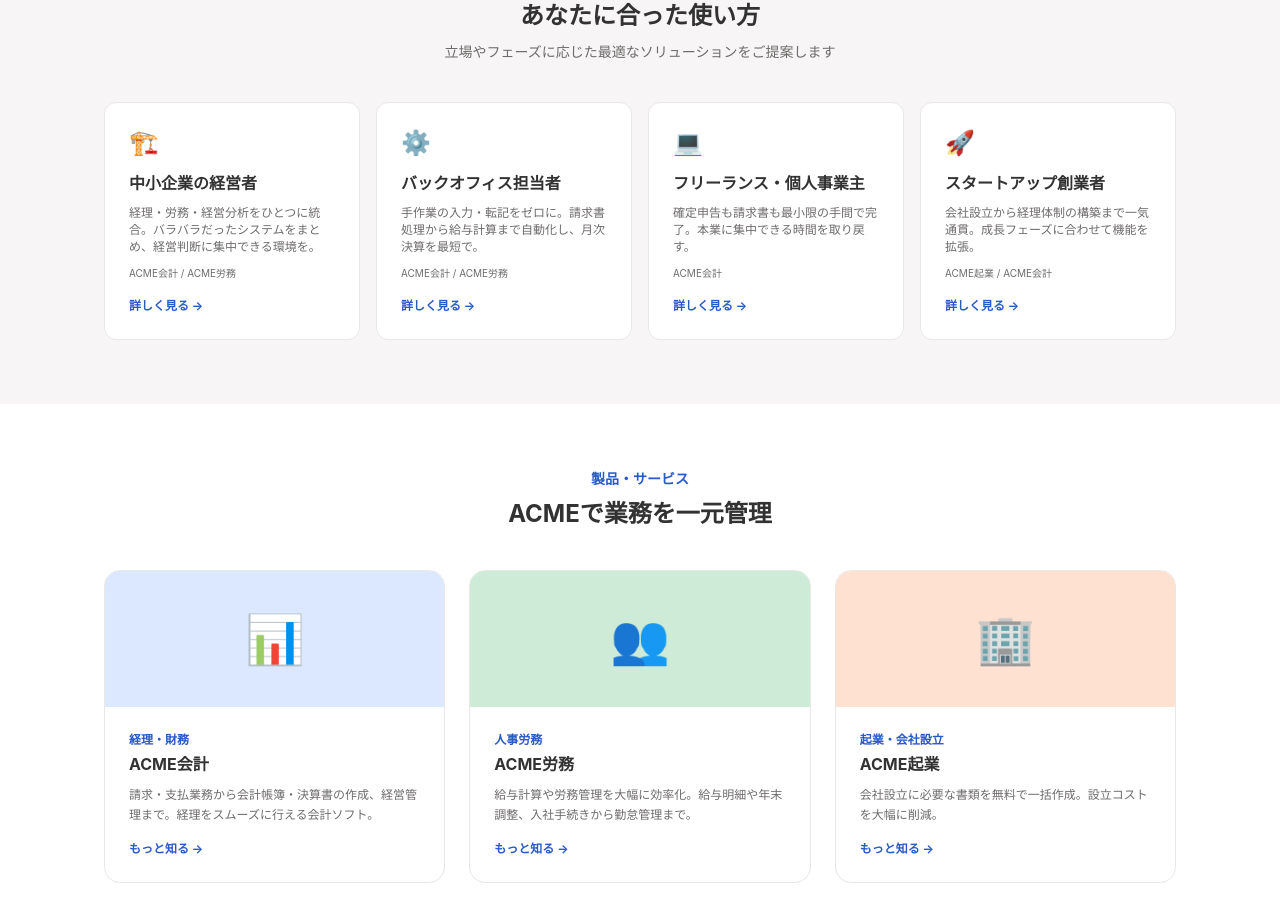
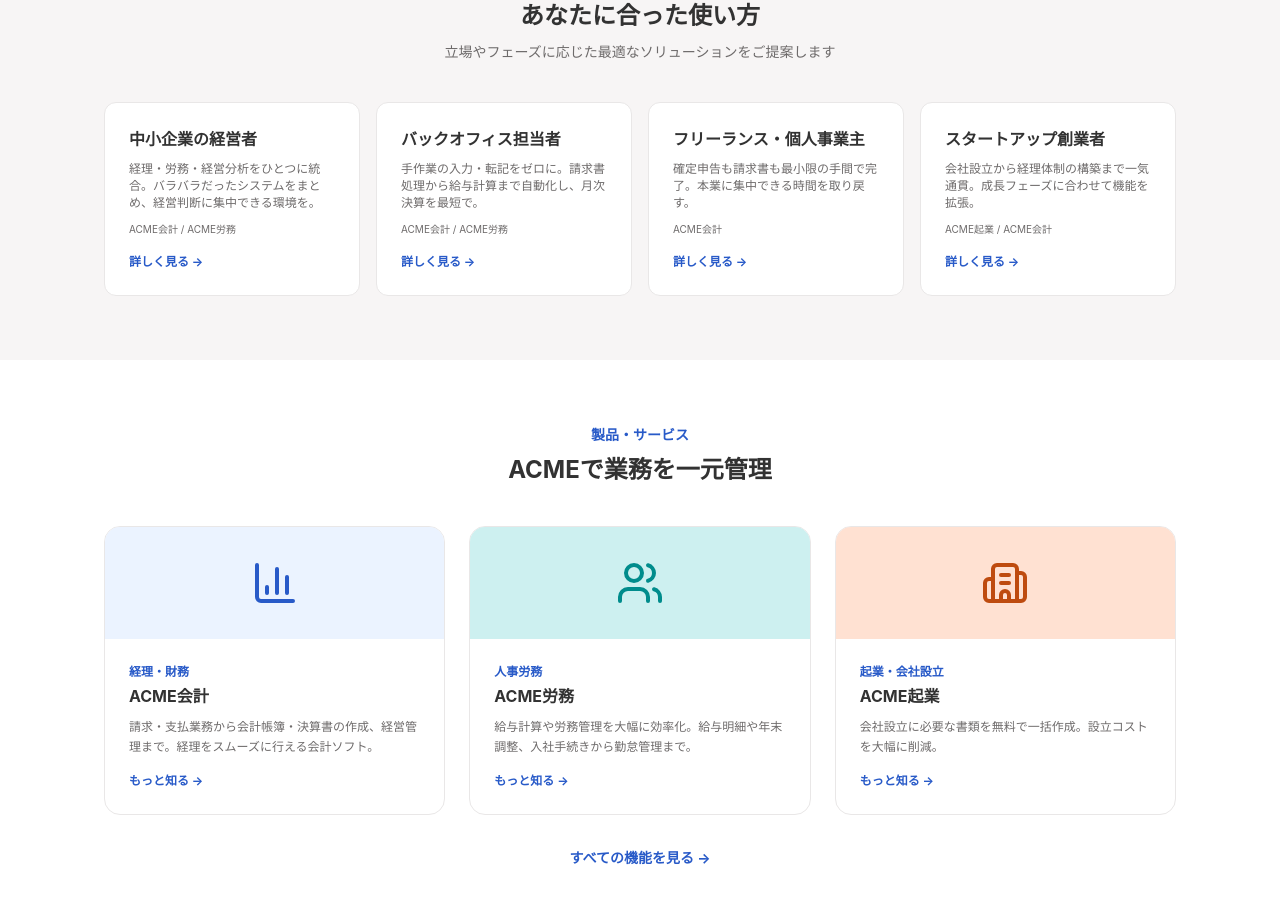
Before and after one commit to HikaruEgashira/v0-freee-starter, a Next.js app: page / in a window 1280 px wide. Shown: the part 915-1831 px from the top of the page. Built offline with nearby package versions, Linux system fonts and the light colour scheme.

Commit message:
replace emoji icons with lucide-react icons

```diff
--- a/app/page.tsx
+++ b/app/page.tsx
@@ -1,14 +1,24 @@
 import Link from "next/link";
+import { BarChart3, Users, Building2, type LucideIcon } from "lucide-react";
 
-const products = [
+const products: {
+  name: string;
+  href: string;
+  category: string;
+  description: string;
+  color: string;
+  iconColor: string;
+  icon: LucideIcon;
+}[] = [
   {
     name: "ACME会計",
     href: "/accounting",
     category: "経理・財務",
     description:
       "請求・支払業務から会計帳簿・決算書の作成、経営管理まで。経理をスムーズに行える会計ソフト。",
-    color: "bg-primary-100",
-    icon: "📊",
+    color: "bg-primary-50",
+    iconColor: "text-primary-600",
+    icon: BarChart3,
   },
   {
     name: "ACME労務",
@@ -16,8 +26,9 @@ const products = [
     category: "人事労務",
     description:
       "給与計算や労務管理を大幅に効率化。給与明細や年末調整、入社手続きから勤怠管理まで。",
-    color: "bg-green-100",
-    icon: "👥",
+    color: "bg-teal-100",
+    iconColor: "text-teal-700",
+    icon: Users,
   },
   {
     name: "ACME起業",
@@ -26,7 +37,8 @@ const products = [
     description:
       "会社設立に必要な書類を無料で一括作成。設立コストを大幅に削減。",
     color: "bg-orange-100",
-    icon: "🏢",
+    iconColor: "text-orange-700",
+    icon: Building2,
   },
 ];
 
@@ -47,7 +59,6 @@ const segments = [
       "経理・労務・経営分析をひとつに統合。バラバラだったシステムをまとめ、経営判断に集中できる環境を。",
     products: ["ACME会計", "ACME労務"],
     href: "/accounting",
-    icon: "🏗️",
   },
   {
     title: "バックオフィス担当者",
@@ -55,7 +66,6 @@ const segments = [
       "手作業の入力・転記をゼロに。請求書処理から給与計算まで自動化し、月次決算を最短で。",
     products: ["ACME会計", "ACME労務"],
     href: "/hr",
-    icon: "⚙️",
   },
   {
     title: "フリーランス・個人事業主",
@@ -63,7 +73,6 @@ const segments = [
       "確定申告も請求書も最小限の手間で完了。本業に集中できる時間を取り戻す。",
     products: ["ACME会計"],
     href: "/accounting",
-    icon: "💻",
   },
   {
     title: "スタートアップ創業者",
@@ -71,7 +80,6 @@ const segments = [
       "会社設立から経理体制の構築まで一気通貫。成長フェーズに合わせて機能を拡張。",
     products: ["ACME起業", "ACME会計"],
     href: "/launch",
-    icon: "🚀",
   },
 ];
 
@@ -149,7 +157,6 @@ export default function Home() {
                 href={segment.href}
                 className="group rounded-md border border-base2 bg-background p-6 transition-colors hover:border-primary/30 hover:bg-primary-50/30"
               >
-                <span className="mb-3 block text-2xl">{segment.icon}</span>
                 <h3 className="mb-2 text-lg font-bold text-foreground group-hover:text-primary">
                   {segment.title}
                 </h3>
@@ -186,8 +193,8 @@ export default function Home() {
                 href={product.href}
                 className="group overflow-hidden rounded-lg border border-base2 bg-background transition-colors hover:border-primary/30"
               >
-                <div className={`${product.color} p-8 text-center`}>
-                  <span className="text-[3rem]">{product.icon}</span>
+                <div className={`${product.color} flex items-center justify-center p-8`}>
+                  <product.icon className={`h-12 w-12 ${product.iconColor}`} />
                 </div>
                 <div className="p-6">
                   <p className="mb-1 text-sm font-bold text-primary">
--- a/package.json
+++ b/package.json
@@ -9,6 +9,7 @@
     "lint": "eslint"
   },
   "dependencies": {
+    "lucide-react": "^0.564.0",
     "react": "19.2.1",
     "react-dom": "19.2.1"
   },
```
Also changed, not shown: 1 other file (tests, documents, lock files or other folders).
